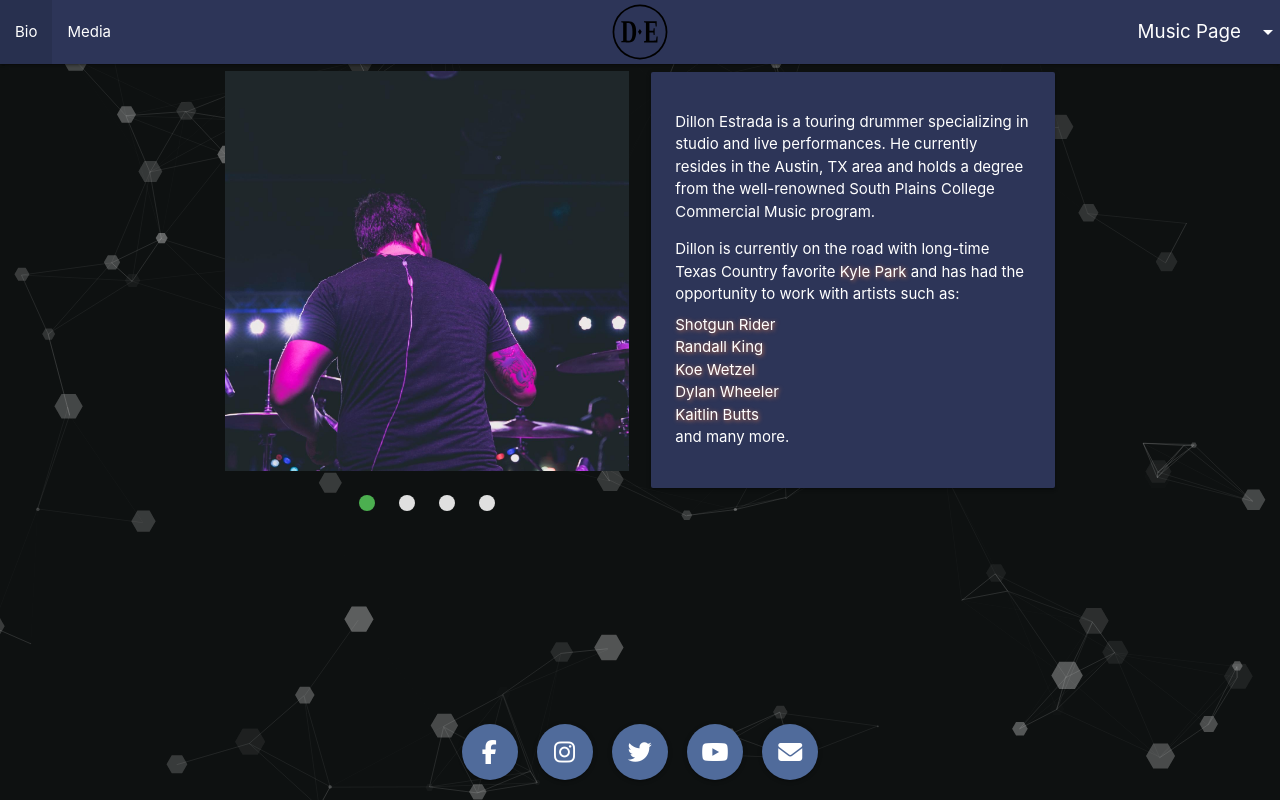
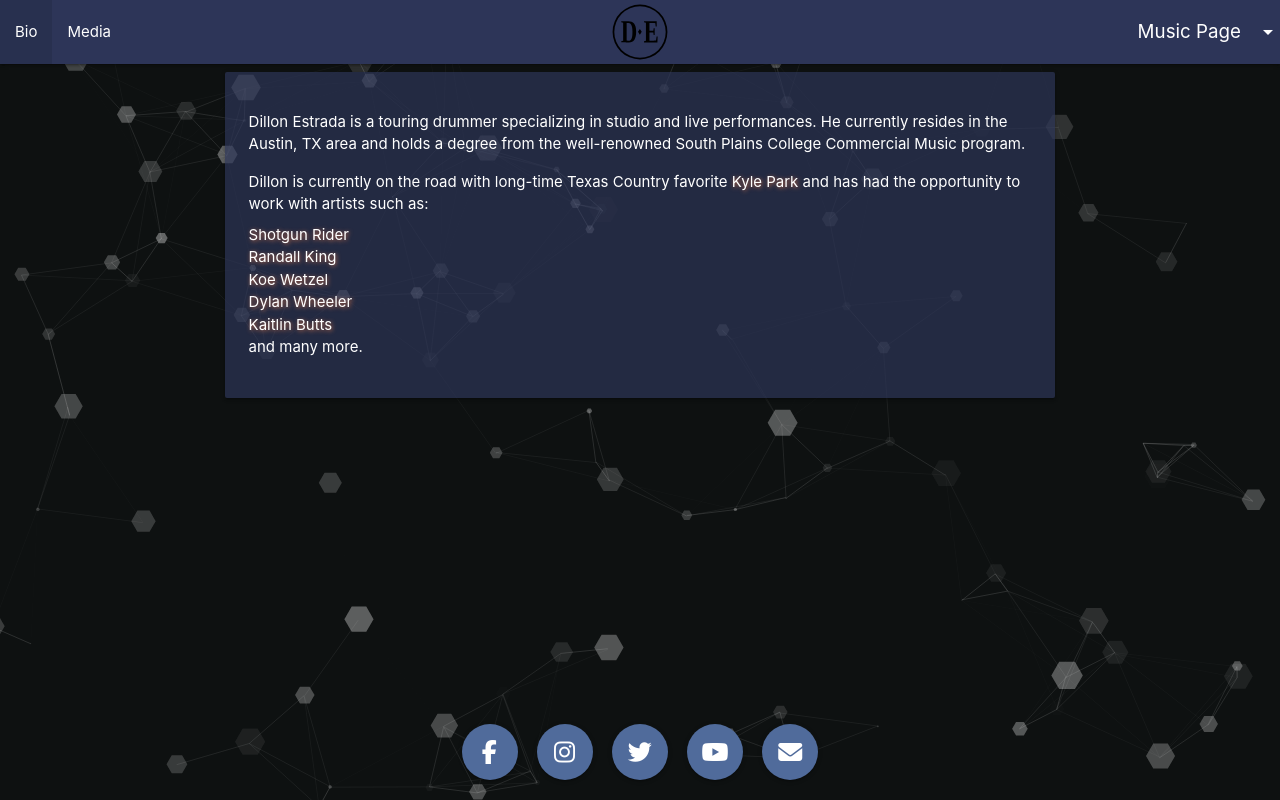
Before and after one commit to delaneyestrada/portfoliosite, a Flask app: page /musician in a window 1280 px wide. Run offline with Flask 2, Linux system fonts and the light colour scheme; parts of the project's set-up code (start-up, migrations or seed data) failed here and were passed over; some libraries are stand-ins or nearby versions.

Commit message:
save old version of site

```diff
--- a/static/css/musician-base.css
+++ b/static/css/musician-base.css
@@ -79,7 +79,7 @@
 }
 
 #bio-panel {
-    background-color: var(--space-cadet);
+    background-color: hsla(229, 32%, 26%, .7);
 }
 
 .page-footer {
--- a/templates/music.html
+++ b/templates/music.html
@@ -1,7 +1,7 @@
 {% extends "musician-base.html" %}
 {% block content %}
-
-<div class="col s10 m6 l4 offset-s1 offset-l2">
+<!--
+<div class="col s10 l8 offset-s1 offset-l2">
     <div class="slider no-autoinit" style="margin-top: 7px">
         <ul class="slides">
             <li>
@@ -18,8 +18,8 @@
             </li>
         </ul>
     </div>
-</div>
-<div class="col s10 offset-s1 m6 l4">
+</div>-->
+<div class="col s10 offset-s1 l8 offset-l2">
     <div class="card-panel" id="bio-panel">
         <p class="white-text">Dillon Estrada is a touring drummer specializing in studio and live performances. He
             currently resides in the Austin, TX area and holds a degree from the well-renowned South Plains College
```
Also changed, not shown: static/js/main.js (+22 -10 lines).
